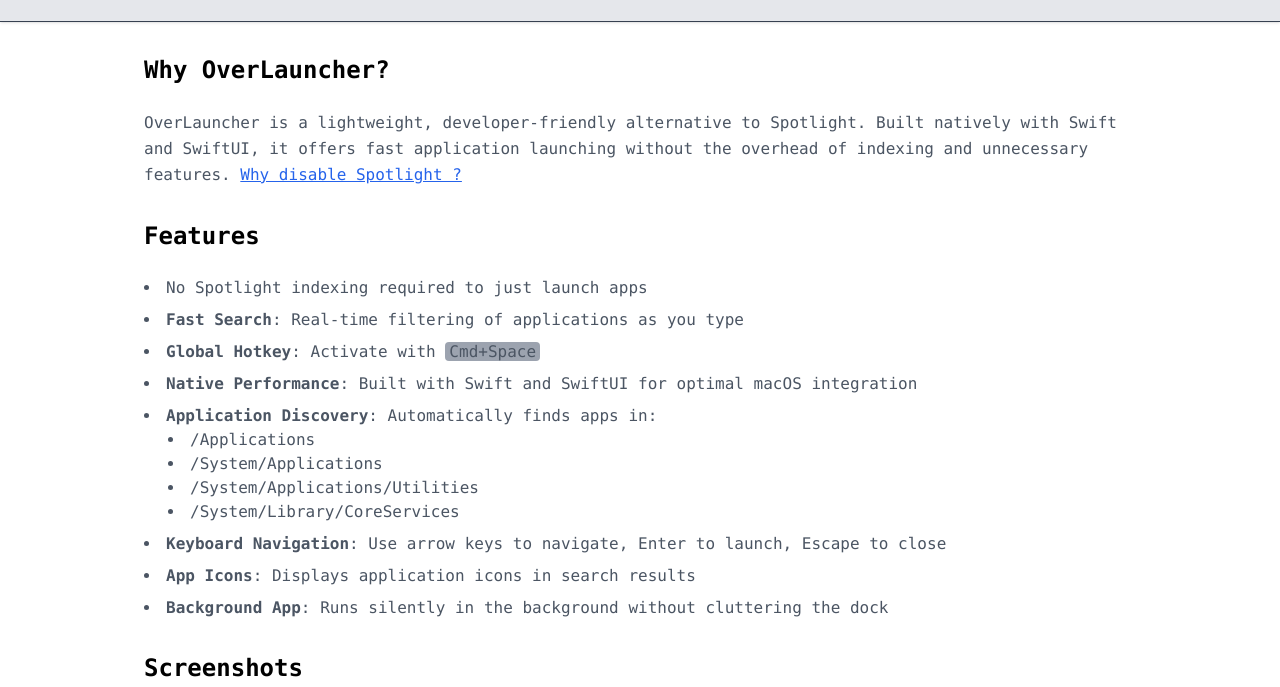
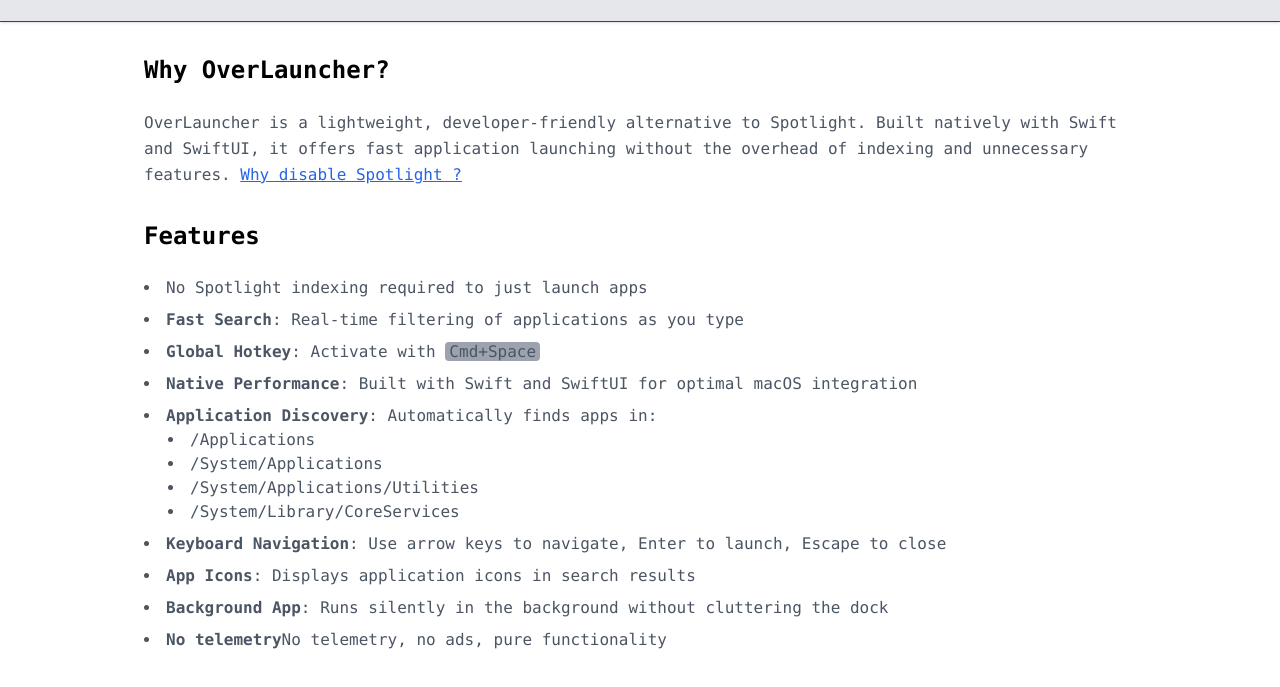
Before and after one commit to noroot/overlauncher, a plain HTML site: page index.html in a window 1280 px wide. Shown: the part 95-782 px from the top of the page. Drawn offline with nearby package versions, Linux system fonts and the light colour scheme.

Commit message:
Update gh page

```diff
--- a/index.html
+++ b/index.html
@@ -56,6 +56,7 @@
                 <li><strong>Keyboard Navigation</strong>: Use arrow keys to navigate, Enter to launch, Escape to close</li>
                 <li><strong>App Icons</strong>: Displays application icons in search results</li>
                 <li><strong>Background App</strong>: Runs silently in the background without cluttering the dock</li>
+                <li><strong>No telemetry</strong>No telemetry, no ads, pure functionality</li>
             </ul>
         </section>
 
```
